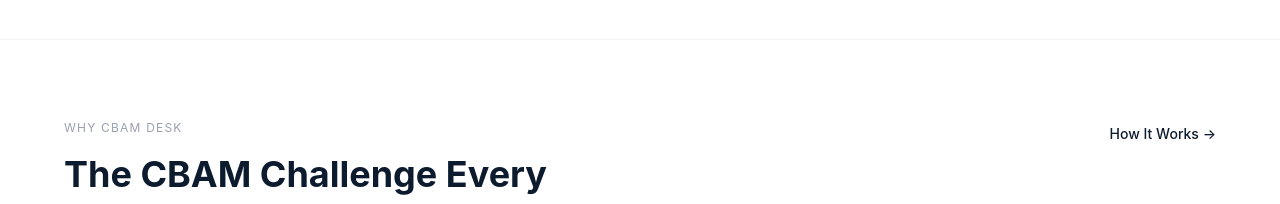
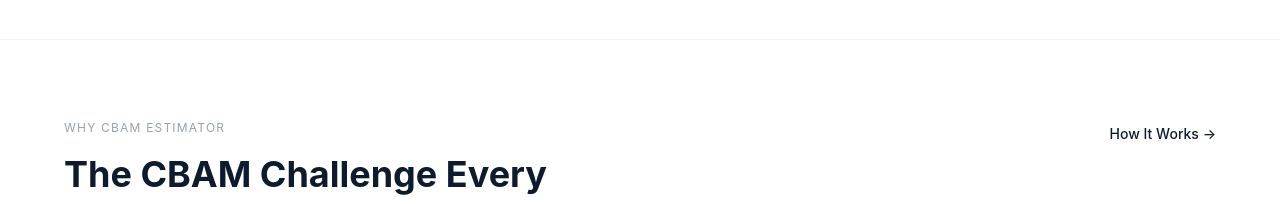
Before and after one commit to Kksteph/cbamwebsite, a React (Vite) app: page / in a window 1280 px wide. Shown: the part 960-1164 px from the top of the page. Built offline with nearby package versions, Linux system fonts and the light colour scheme.

Commit message:
Update tab title and rename CBAM Desk to CBAM Estimator throughout

```diff
--- a/index.html
+++ b/index.html
@@ -4,7 +4,7 @@
     <head>
       <meta charset="UTF-8" />
       <meta name="viewport" content="width=device-width, initial-scale=1.0" />
-      <title>Monthly Report Page</title>
+      <title>CBAM Web App</title>
     </head>
 
     <body>
--- a/src/app/App.tsx
+++ b/src/app/App.tsx
@@ -779,7 +779,7 @@
       </div>
 
       <div className="border-t border-white/5 px-6 md:px-12 py-6 max-w-6xl mx-auto flex flex-col md:flex-row items-center justify-between gap-4 text-xs text-white/25">
-        <p>© {new Date().getFullYear()} CBAM Desk. All rights reserved.</p>
+        <p>© {new Date().getFullYear()} CBAM Estimator. All rights reserved.</p>
         <p>Built for EU importers navigating CBAM compliance.</p>
       </div>
     </footer>
@@ -863,7 +863,7 @@
         <div className="max-w-6xl mx-auto">
           <div className="flex flex-col md:flex-row md:items-start md:justify-between gap-6 mb-12">
             <div className="max-w-lg">
-              <p className="text-xs uppercase tracking-widest text-gray-400 mb-4">Why CBAM Desk</p>
+              <p className="text-xs uppercase tracking-widest text-gray-400 mb-4">Why CBAM Estimator</p>
               <h2 className="text-3xl md:text-4xl font-bold text-[#0d1b2e] leading-tight mb-4">
                 The CBAM Challenge Every Importer Faces
               </h2>
```
